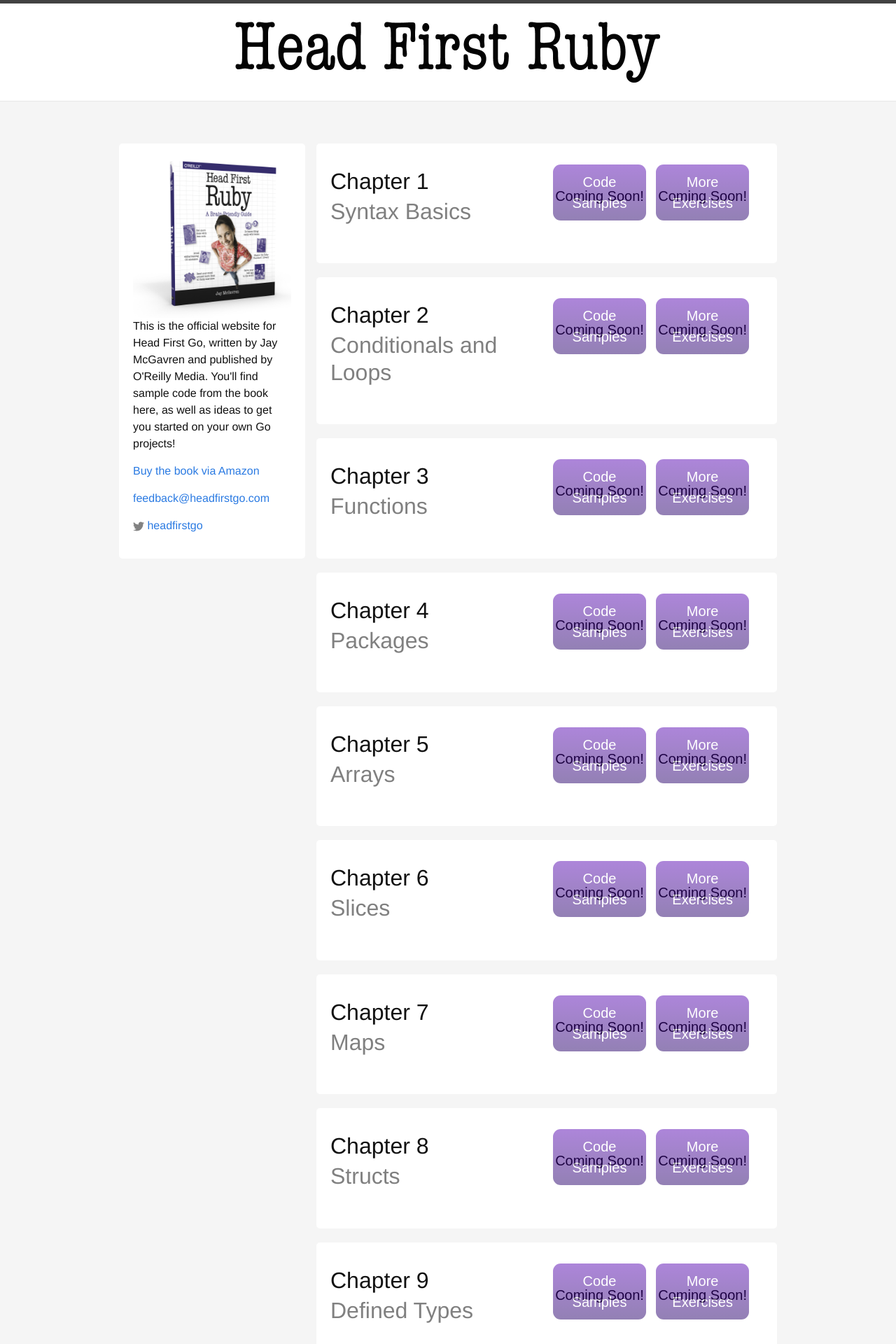
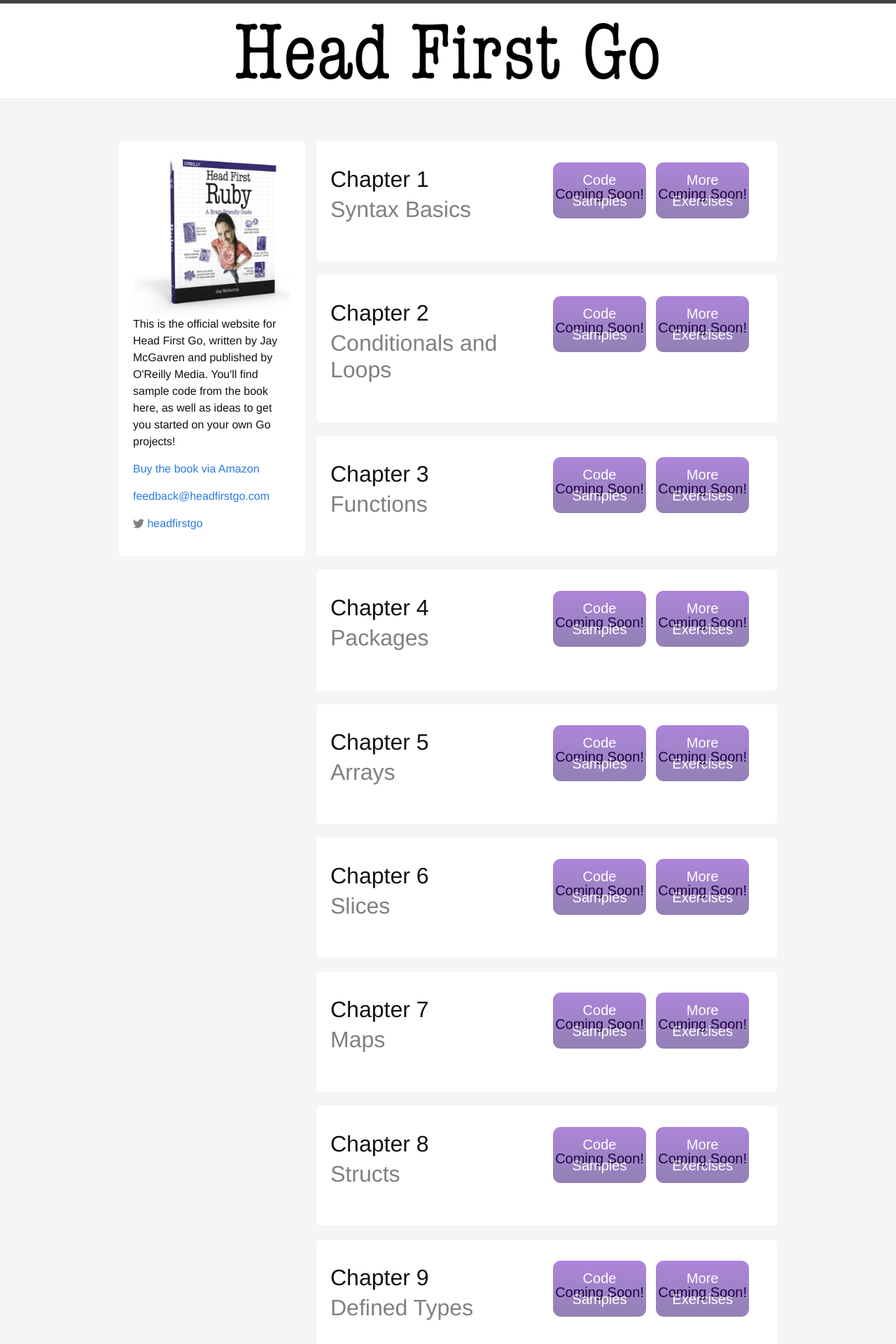
Before and after one commit to jaymcgavren/headfirstgo.com, a Jekyll site: the page built from index.html, in a window 1280 px wide. Shown: the top 1920 px of the page at 70% size. Built offline with Jekyll 4.4.1, drawn with Linux system fonts in a browser that asks for light colours.

Commit message:
Update title in header

```diff
--- a/_includes/header.html
+++ b/_includes/header.html
@@ -3,7 +3,7 @@
   <div class="wrapper book-title">
 
     <a class="site-title" href="{{ site.baseurl }}/">
-      <img src="/images/head_first_ruby_title.png" height="89" width="610" alt="Head First Ruby"/>
+      <img src="/images/head_first_go_title.png" height="85" width="610" alt="Head First Go"/>
     </a>
   </div>
 
```
Also changed, not shown: images/head_first_go_title.png (added).
